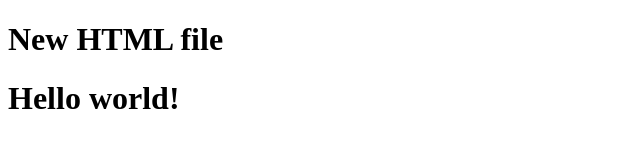
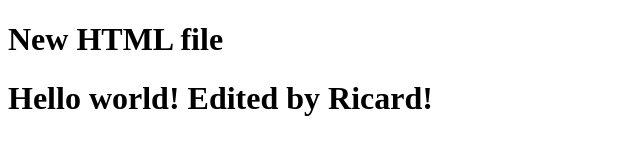
Before and after one commit to Ricard-Garcia/github-projects-test, a plain HTML site: page index.html in a window 1280 px wide. Shown: the whole page, without its empty margins (0-640 px from the left). Drawn offline with Linux system fonts and the light colour scheme.

Commit message:
feat: Added html text
Fixes #10

```diff
--- a/index.html
+++ b/index.html
@@ -8,6 +8,6 @@
   </head>
   <body>
     <h1>New HTML file</h1>
-    <h1>Hello world!</h1>
+    <h1>Hello world! Edited by Ricard!</h1>
   </body>
 </html>
```
